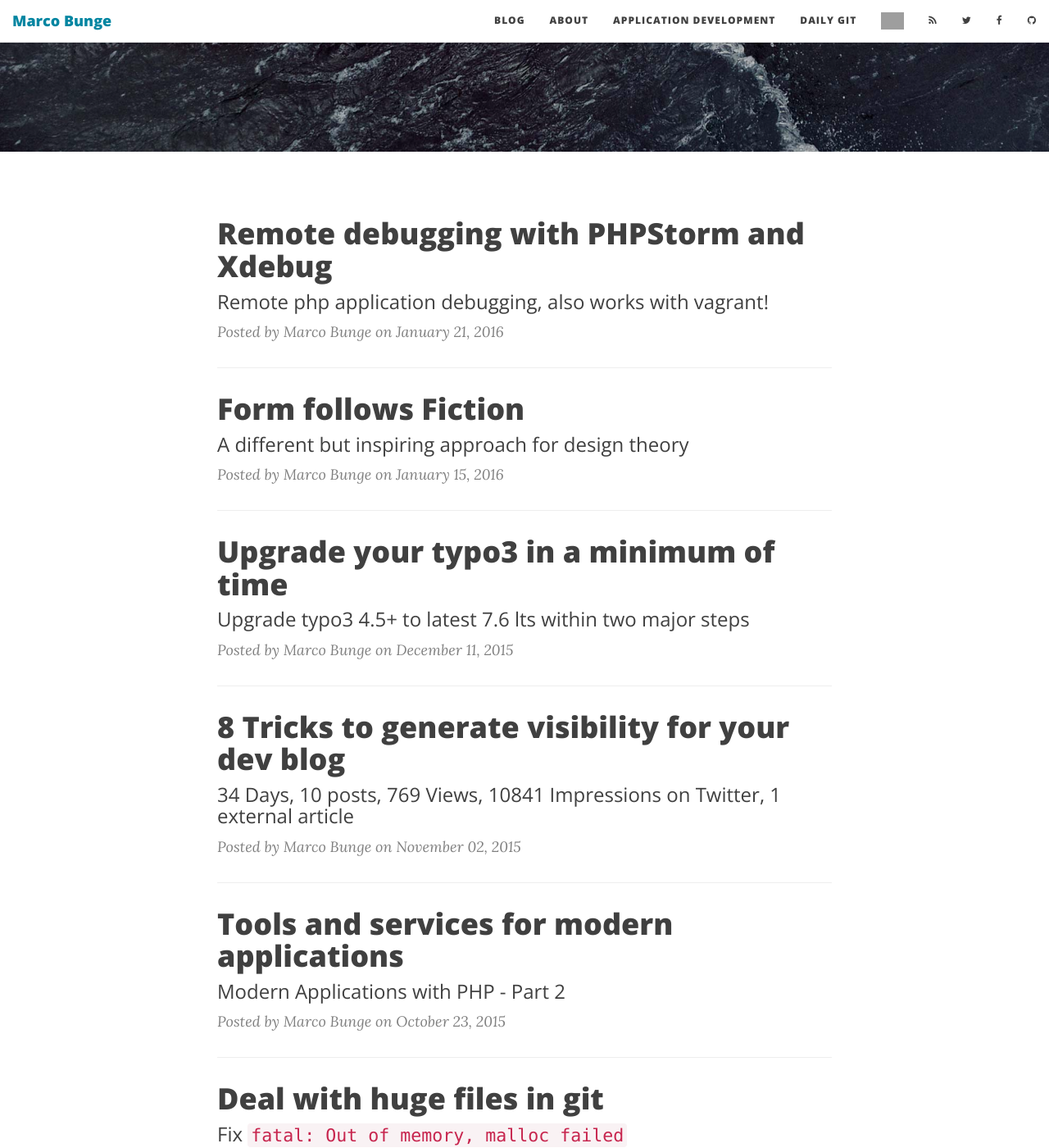
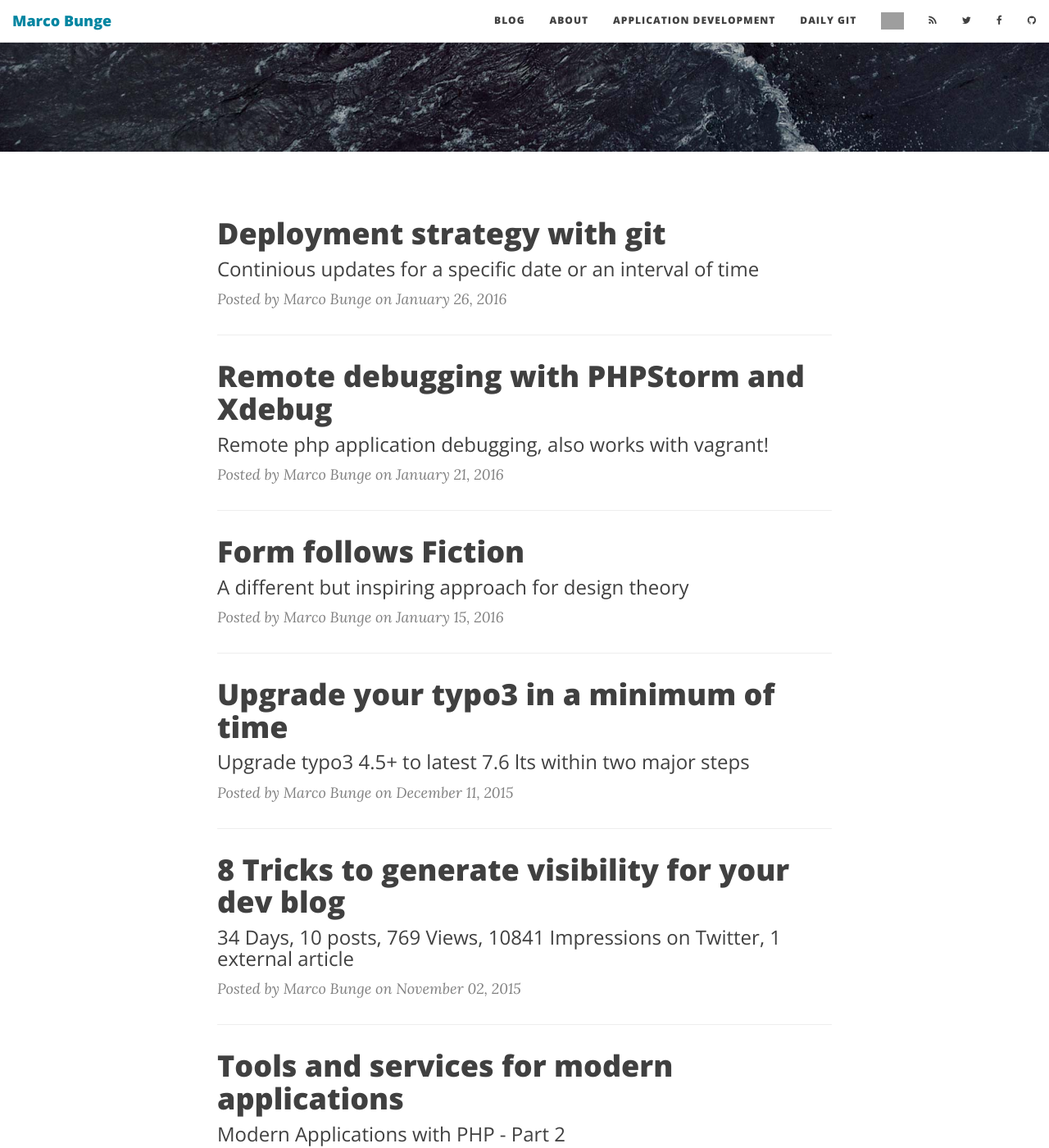
Before and after one commit to mbunge/mbunge.github.io, a Jekyll site: the page built from index.html, in a window 1280 px wide and 1400 px high, scrolled down 323 px. Shown: the whole window at 82% size. Built offline with Jekyll 4.4.1, drawn with Linux system fonts in a browser that asks for light colours; nearby versions of some CDN libraries; the list of posts is cut into pages by our own code; some of the changed text lies outside the part shown; grey boxes are pictures that could not be loaded.

Commit message:
Update and rename 2016-01-26-update-archive-with-git.markdown to 2016-01-26-deployment-strategy-with-git.markdown

```diff
--- a/_posts/2016-01-26-update-archive-with-git.markdown
+++ b/_posts/2016-01-26-deployment-strategy-with-git.markdown
@@ -2,8 +2,8 @@
 layout:     post
 title:      "Deployment strategy with git"
 subtitle:   "Continious updates for a specific date or an interval of time"
-date:       2015-01-26 08:16:47
-published:  2015-01-26 08:16:47
+date:       2016-01-26 08:16:47
+published:  2016-01-26 08:16:47
 author:     "Marco Bunge"
 header-img: "img/modern-work-de.jpeg"
 series:     "git"
```
